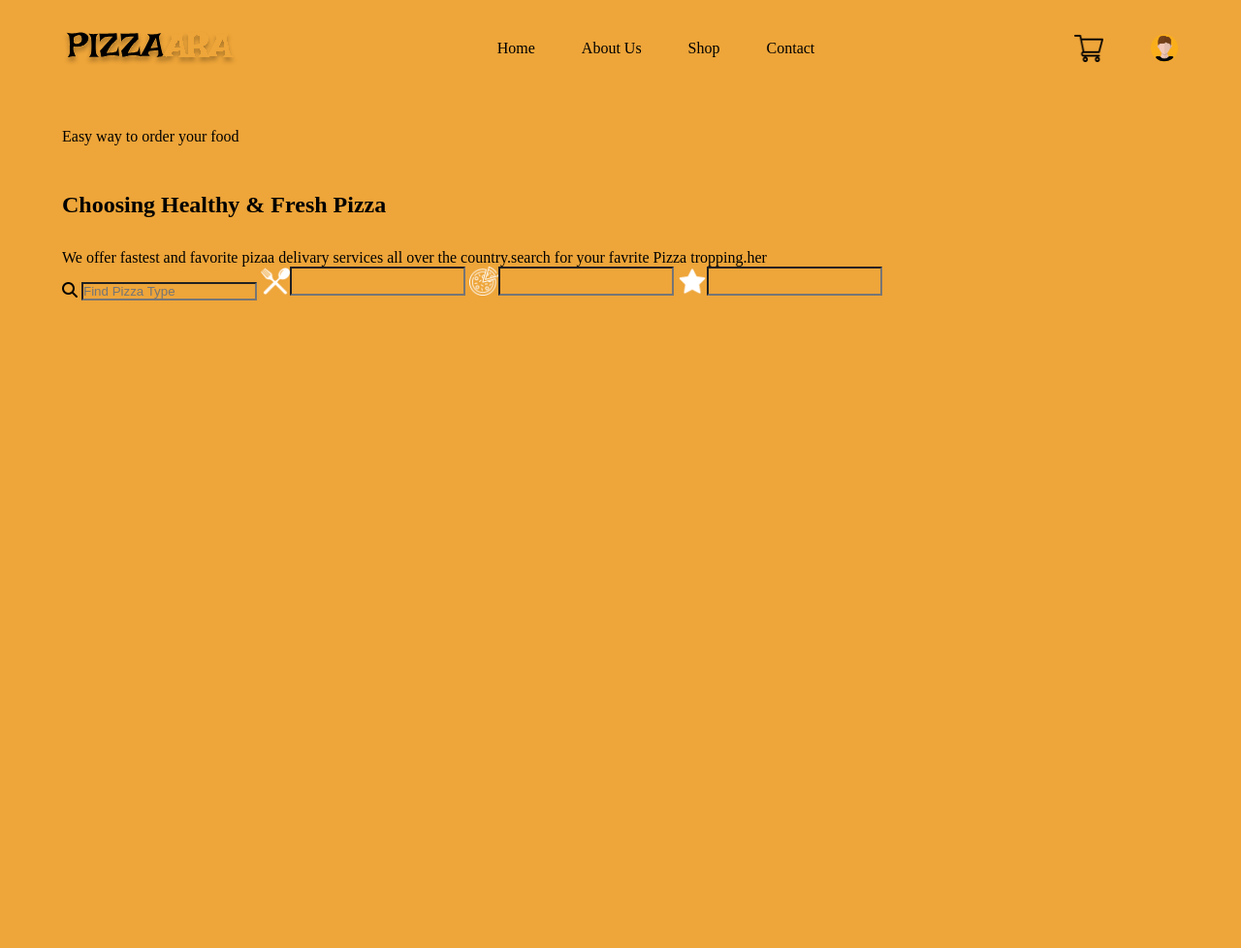
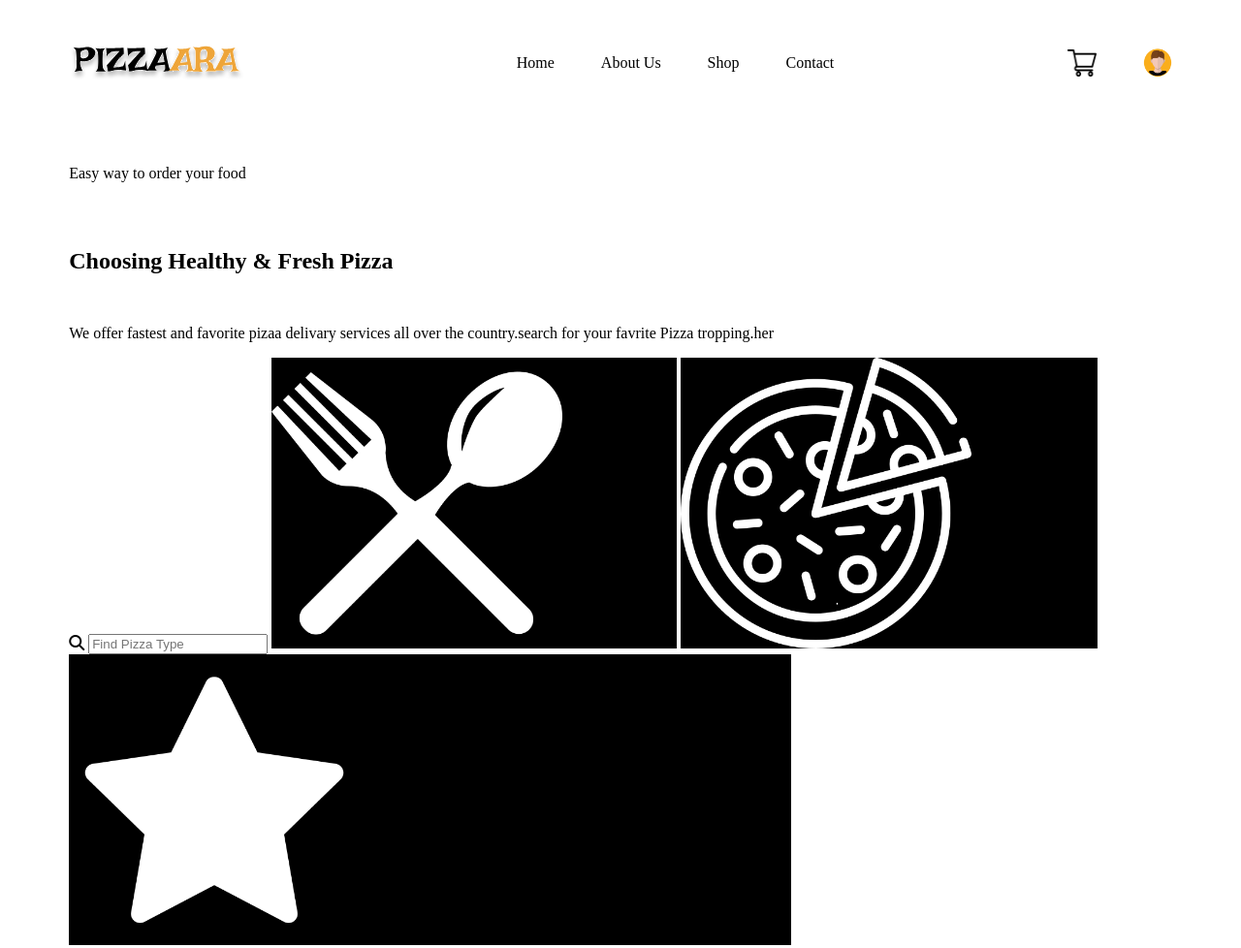
Before and after one commit to nafulakettyjudith/responsive-webdesign, a plain HTML site: page pizzaara-deliveries/index.html in a window 1280 px wide. Shown: the whole page at 97% size. Before the commit the page ends 800 px from the top, so only its background shows below. Drawn offline with Linux system fonts and the light colour scheme.

Commit message:
Added a images

```diff
--- a/pizzaara-deliveries/css/sections/header.css
+++ b/pizzaara-deliveries/css/sections/header.css
@@ -24,3 +24,32 @@ p {
 h1 {
   padding-top: 2em;
 }
+hero{
+  padding: 2em 0;
+}
+.hero__pizza{
+  display: flex;
+  justify-content: space-between;
+  align-items: center;
+}
+.new__menu p{
+  display: flex;
+  justify-content: flex-end;
+  align-items: flex-start;
+}
+.special__menu{
+  display: flex;
+  justify-content: center;
+  align-self: start;
+}
+.star{
+  display: flex;
+  justify-content: space-between;
+  align-items: center;
+
+}
+.restorant{
+  display: flex;
+  justify-content: center;
+  align-items: center;
+}
--- a/pizzaara-deliveries/css/style.css
+++ b/pizzaara-deliveries/css/style.css
@@ -1,25 +1,24 @@
 @import url("sections/header.css");
 
-*{background-color: #EEA539;
-  margin: 0;
+ {
+  margin: 0 auto;
   padding: 0;
   box-sizing: border-box;
 }
 
-.container{
+.container {
   width: 90%;
-  margin:0 auto;
-
+  margin: 0 auto;
 }
-.image{
-  background-color: black ;
-  display: inline-flex;
-}
-.images{
+.image {
   background-color: black;
   display: inline-flex;
 }
-.star{
+.restorant {
   background-color: black;
   display: inline-flex;
 }
+.star {
+  background-color: black;
+  display: inline-flex;
+}
--- a/pizzaara-deliveries/index.html
+++ b/pizzaara-deliveries/index.html
@@ -46,23 +46,46 @@
             <i class="fa-solid fa-magnifying-glass"></i>
             <input type="search" placeholder="Find Pizza Type">
             <div class="image">
-              <img src="images/cutlery.png" width="30px">
-              <input type="500+Restaunts">
+              <img src="images/cutlery.png" width="300px">
+              <p>"500+Restaunts"></p>
               </div>
-              <div class="images">
-              <img src="images/fresh-pizza.png"width="30px">
-              <input type="200+pizza varities">
+              <div class="restorant">
+              <img src="images/fresh-pizza.png"width="300px">
+              <p>pizza varities"</p>
+              <p>"200+</P>
+
               </div>
               <div class="star">
-              <img src="images/star.png"width="30px">
-              <input type="(7.8) 10k Reviews">
+              <img src="images/star.png"width="300px">
+              <p>"(7.8) 10k Reviews"</p>
+                <p>New in menu </p>
+                  <h2>Special Menu For You</h2>
               </div>
-
             </div>
+            </div>
+            </div>
+        </div>
       </div>
       </div>
-      </div>
+      <!-- </div>
       </section>
+      <section class="pizza-1">
+        <div class="hero-pizza">
+         <img src="images/hero-pizza.png"width="300px">
+        </div>
+        <div class="pizaa-1">
+          <img src="images/pizza-1.png"width="300px">
+        </div>
+        <div class="barbecue-chicken">
+        </div>
+        <div>
+          <img src="images/pizza-3.png"width="300x">
+        </div>
+        <div class="pizza-4">
+          <img src="images/pizza-4.png"width="300px">
+        </div>
+      </section>    <Img src="images/barbecue-chicken-pizza.png"width="300px"> -->
+
     </header>
   </body>
 </html>
```
